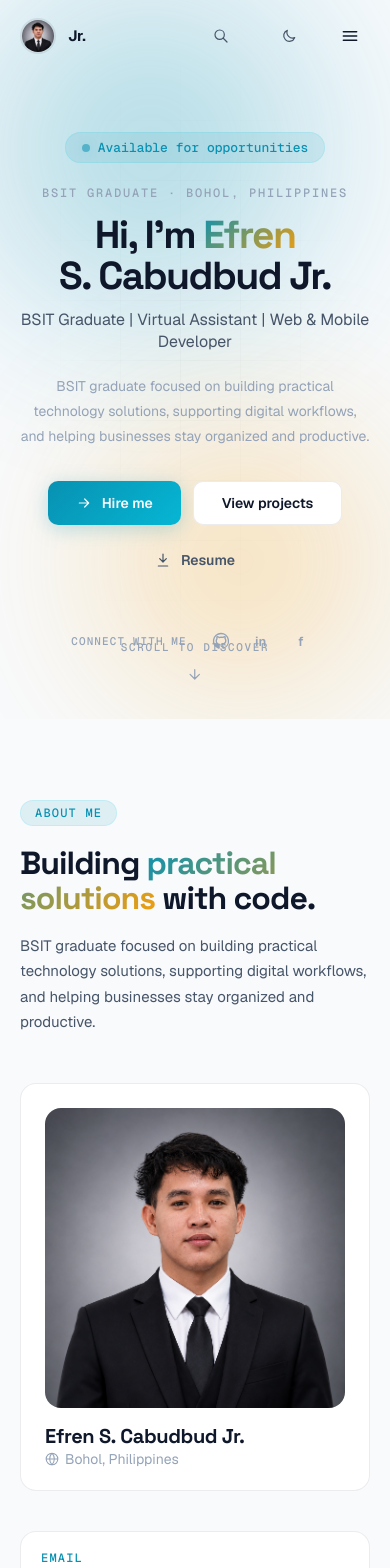
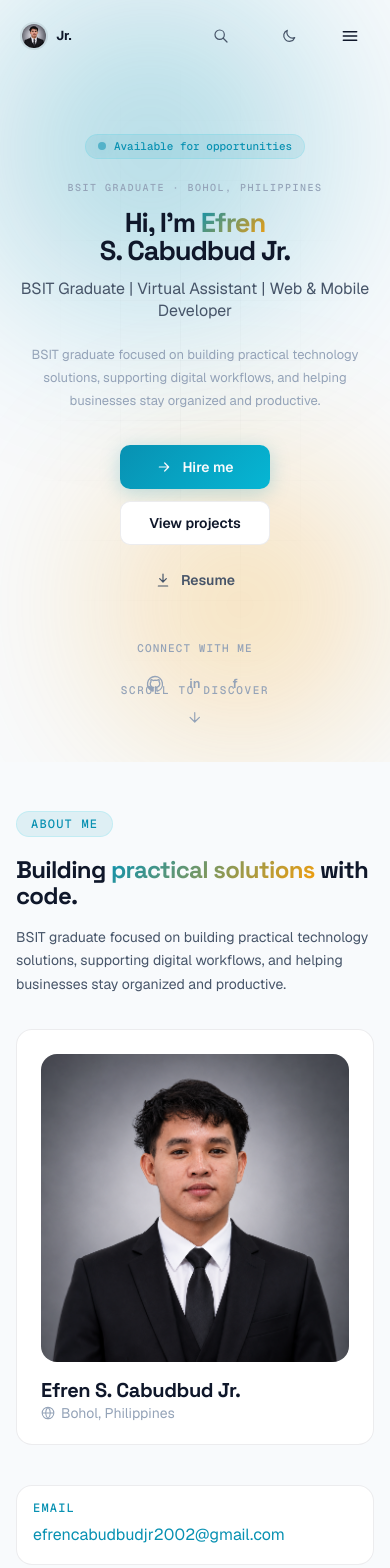
Before and after one commit to 4r6ie/My_Portfolio, a React (Vite) app: page / in a window 390 px wide. Shown: the top 1568 px of the page. Built offline with nearby package versions, Linux system fonts and the light colour scheme.

Commit message:
Improve responsive design for mobile devices

```diff
--- a/src/index.css
+++ b/src/index.css
@@ -993,22 +993,56 @@ a.contact-value:hover { color: var(--accent); }
   .about-info { grid-template-columns: 1fr 1fr; }
   .experience-layout { grid-template-columns: 1fr; }
   .contact-layout { grid-template-columns: 1fr; }
+  .projects-grid { grid-template-columns: repeat(auto-fill, minmax(300px, 1fr)); }
 }
 
 @media (max-width: 768px) {
   .hero { min-height: auto; padding-top: calc(var(--nav-height) + 60px); padding-bottom: 60px; }
-  .hero-title { font-size: clamp(32px, 10vw, 48px); }
+  .hero-title { font-size: clamp(28px, 8vw, 48px); }
+  .hero-subtitle { font-size: 16px; }
+  .hero-buttons { flex-direction: column; width: 100%; }
+  .hero-buttons .btn { width: 100%; }
+  .hero-social { flex-direction: column; gap: 12px; }
   .about-stats { grid-template-columns: repeat(3, 1fr); gap: 12px; }
+  .about-stat { padding: 16px 8px; }
   .about-stat-value { font-size: 24px; }
+  .about-stat-label { font-size: 11px; }
   .projects-grid { grid-template-columns: 1fr; }
   .contact-form-row { grid-template-columns: 1fr; }
-  .resume-card { flex-direction: column; text-align: center; padding: 32px; }
+  .resume-card { flex-direction: column; text-align: center; padding: 32px 20px; gap: 24px; }
   .navbar-links { display: none; }
+  .skills-tabs { gap: 6px; }
+  .skills-tab { padding: 8px 14px; font-size: 12px; }
+  .skills-grid { grid-template-columns: repeat(auto-fill, minmax(160px, 1fr)); gap: 8px; }
+  .skill-card { padding: 12px 14px; }
+  .services-grid { grid-template-columns: 1fr; }
+  .certificates-grid { grid-template-columns: 1fr; }
+  .why-grid { grid-template-columns: 1fr; }
+  .capabilities-grid { grid-template-columns: repeat(auto-fill, minmax(150px, 1fr)); }
+  .strengths-grid { grid-template-columns: 1fr; }
+  .section { padding: clamp(48px, 8vw, 80px) 0; }
+  .section-head { margin-bottom: clamp(32px, 5vw, 48px); }
+  .container { padding: 0 clamp(16px, 4vw, 24px); }
 }
 
 @media (max-width: 480px) {
   .about-info { grid-template-columns: 1fr; }
   .about-stats { grid-template-columns: 1fr; }
+  .hero-title { font-size: clamp(24px, 7vw, 36px); }
+  .hero-badge { font-size: 11px; padding: 6px 12px; }
+  .hero-eyebrow { font-size: 10px; }
+  .hero-text { font-size: 13px; }
+  .section-title { font-size: clamp(24px, 6vw, 36px); }
+  .section-desc { font-size: 14px; }
+  .experience-item { padding: 20px; }
+  .contact-card { padding: 20px; }
+  .contact-form { padding: 20px; }
+  .about-detail { padding: 16px; }
+  .navbar-avatar { width: 28px; height: 28px; }
+  .navbar-brand { gap: 8px; font-size: 13px; }
+  .mobile-menu { padding: 16px; }
+  .mobile-menu-link { padding: 14px 16px; font-size: 15px; }
+  .footer-links a { width: 32px; height: 32px; font-size: 12px; }
 }
 
 @media (prefers-reduced-motion: reduce) {
```
